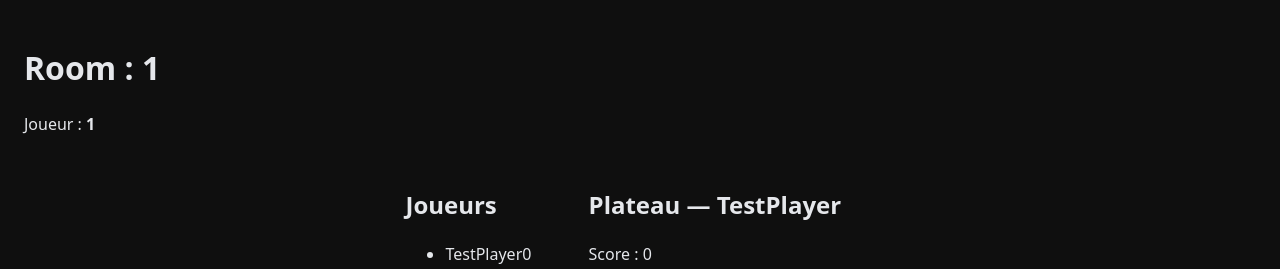
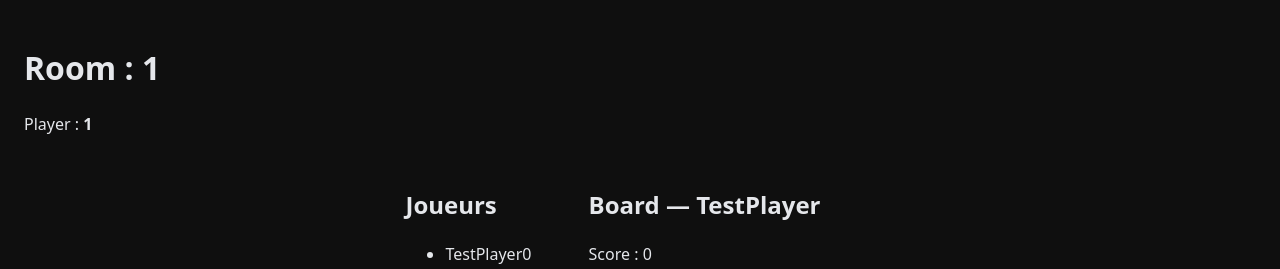
Before and after one commit to Ratsock6/red-tetris, a React (Vite) app in the folder client/: page /1/1 in a window 1280 px wide. Shown: the top 269 px of the page. Built offline with nearby package versions, Linux system fonts and the light colour scheme.

Commit message:
French to english

```diff
--- a/client/src/pages/Room.jsx
+++ b/client/src/pages/Room.jsx
@@ -28,7 +28,7 @@ export default function Room() {
       <header className="room-header">
         <h1>Room : {room}</h1>
         <p>
-          Joueur : <strong>{pseudo}</strong>
+          Player : <strong>{pseudo}</strong>
         </p>
       </header>
 
@@ -53,7 +53,7 @@ export default function Room() {
 
         <section className="board-section">
           <h2>
-            Plateau — {currentPlayer?.name}
+            Board — {currentPlayer?.name}
           </h2>
           <p className="score">Score : {score}</p>
 
@@ -63,7 +63,7 @@ export default function Room() {
             </div>
           ) : (
             <p className="error">
-              Grille introuvable (champ attendu : <code>gameSate</code>)
+              Grid not found (expected field: <code>gameState</code>)
             </p>
           )}
         </section>
```
